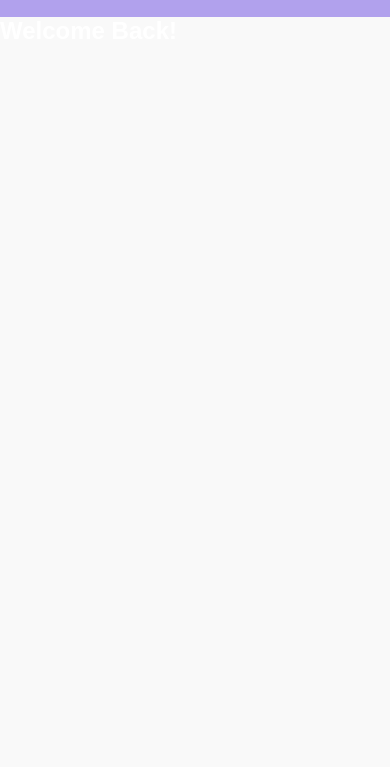
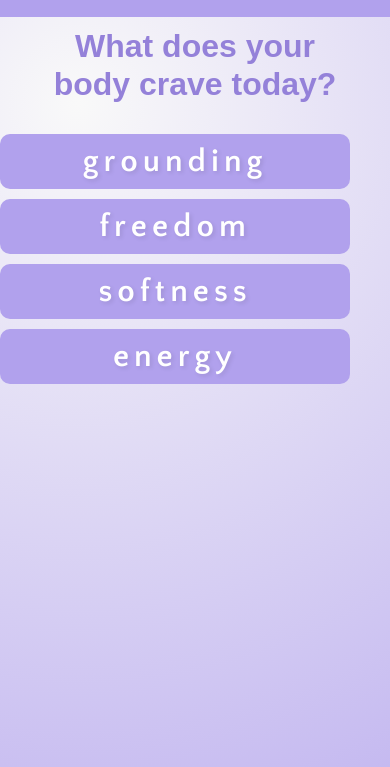
Before and after one commit to ZaryaFoju/BellaOter-Test, a plain HTML site: page index.html in a window 390 px wide. Shown: the part 83-850 px from the top of the page. Drawn offline with nearby package versions, Linux system fonts and the light colour scheme; a web font is replaced by a local one.

Commit message:
Completed basic main page

```diff
--- a/assets/style.css
+++ b/assets/style.css
@@ -18,7 +18,7 @@
     --fs-lg: 2rem;
     --fs-xl: 2.4rem;
     --fs-xxl: 3.2rem;
-    --fs-biggest: clamp(3rem, 8vw, 5rem);
+    --fs-biggest: clamp(6rem, 16vw, 10rem);
     /* font weight */
     --fw-regular: 400;
     --fw-medium: 500;
@@ -92,13 +92,26 @@ main {
 body {
   min-height: 100vh;
   width: 100vw;
-  background-color: var(--color-bg-primary);
+  background-image: radial-gradient(circle at 50% 50%, var(--color-bg-primary), var(--color-bg-secondary));
+  background-size: 200% 200%;
+  background-position: 0% 0%;
+  animation: move 10s alternate infinite;
   font-family: var(--ff-body);
   font-size: var(--fs-md);
   color: var(--color-text);
   margin-top: var(--height-header);
   line-height: 1.2;
   overflow-x: hidden;
+
+}
+
+@keyframes move {
+  0% {
+    background-position: 0% 0%;
+  }
+  100% {
+    background-position: 100% 100%;
+  }
 }
 
 /* Header/Navigation Styles */
@@ -230,3 +243,91 @@ i{
   }
 
 }
+
+/* Hero Section Styles */
+
+.hero-content {
+  display: flex;
+  flex-direction: column;
+  min-height: 60vh; /* or 100vh for full viewport height */
+  width: 100%;
+}
+
+.hero-content h1{
+    color: var(--color-primary-dark);
+    font-size: var(--fs-biggest);
+    padding: 2rem;
+    text-wrap: balance;
+}
+
+.hero-content h1:hover{
+    color: var(--color-primary);
+    transition: color 0.3s ease-in-out;
+}
+
+.hero-selection{
+    display: flex;
+    align-items: center;
+    justify-content: space-around;
+    flex-wrap: wrap;
+    width: 100%;
+}
+
+.hero-selection button{
+    background-color: var(--color-bg-secondary);
+    color: var(--color-white);
+    font-size: var(--fs-xxl);
+    font-family: var(--ff-body);
+    font-weight: var(--fw-bold);
+    padding: 1rem 7rem;
+    border: none;
+    border-radius: 1rem;
+    cursor: pointer;
+    letter-spacing: 0.5rem;
+    text-shadow: 2px 2px 4px rgba(0, 0, 0, 0.1);
+    transition: background-color 0.3s ease-in-out, transform 0.2s ease-in-out;
+}
+
+.hero-selection button:hover {
+    background-color: var(--color-primary-dark);
+    transform: scale(1.05);
+}
+
+@media screen and (max-width: 768px) {
+  .hero-content {
+    display: flex;
+    flex-direction: column;
+    align-items: center;
+    justify-content: flex-start;
+    min-height: unset;
+    width: 100%;
+  }
+  .hero-content h1 {
+    font-size: var(--fs-xxl);
+    text-align: center;
+    padding: 1rem;
+    margin-bottom: 1.5rem;
+  }
+  .hero-selection {
+    display: flex;
+    align-items: center;
+    flex-direction: column;
+    width: 100%;
+    margin-top: 0;
+  }
+  .hero-selection button {
+    display: block;
+    width: 90vw;
+    max-width: 350px;
+    margin: 0.5rem auto;
+    box-sizing: border-box;
+    text-align: center;
+    margin-right: 11.5%;
+  }
+}
+
+/* Choices Section Styles */
+
+#grounding-choice {
+  display: none;
+}
--- a/index.html
+++ b/index.html
@@ -31,13 +31,29 @@
             </div>
         </nav>
     </header>
+    <!--Main Content-->
     <main class="main-content">
         <section class="hero" id="home">
             <div class="hero-content">
-                <h1 id="welcomeback-text">Welcome Back!</h1>
-                <h1></h1>
+            <!--Questionnaire Section-->
+                <h1>What does your body crave today?</h1>
+            </div>
+            <div class="hero-selection">
+                <button class="hero-button" id="button-1">grounding</button>
+                <button class="hero-button" id="button-2">freedom</button>
+                <button class="hero-button" id="button-3">softness</button>
+                <button class="hero-button" id="button-4">energy</button>
             </div>
         </section>
+        <!--Grounding Choice-->
+        <section class="choice-section" id="grounding-choice">
+            <h2>Grounding</h2>
+            <p>Experience the calming effects of grounding practices.</p>
+            <button class="choice-button">Learn More</button>
+        </section>
+        <!--Freedom Choice-->
+        <!--Softness Choice-->
+        <!--Energy Choice-->
     </main>
     <script src="assets/script.js"></script>
 </body>
```
Also changed, not shown: assets/script.js (line endings or trailing spaces).
